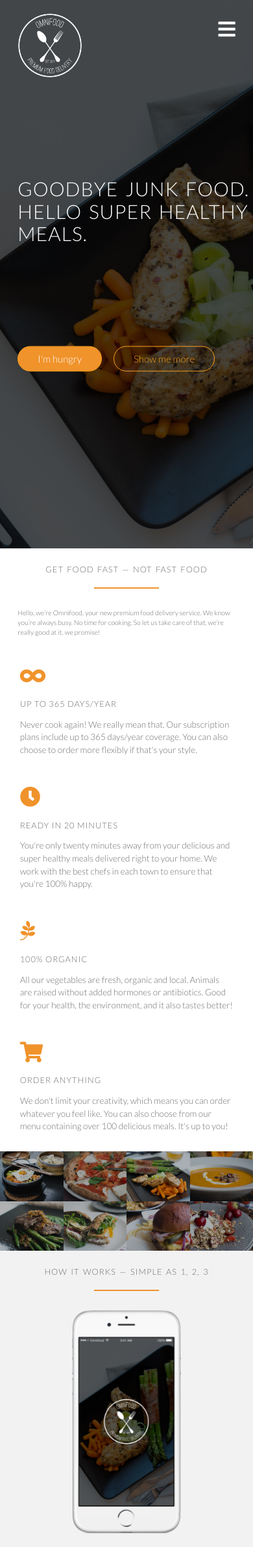
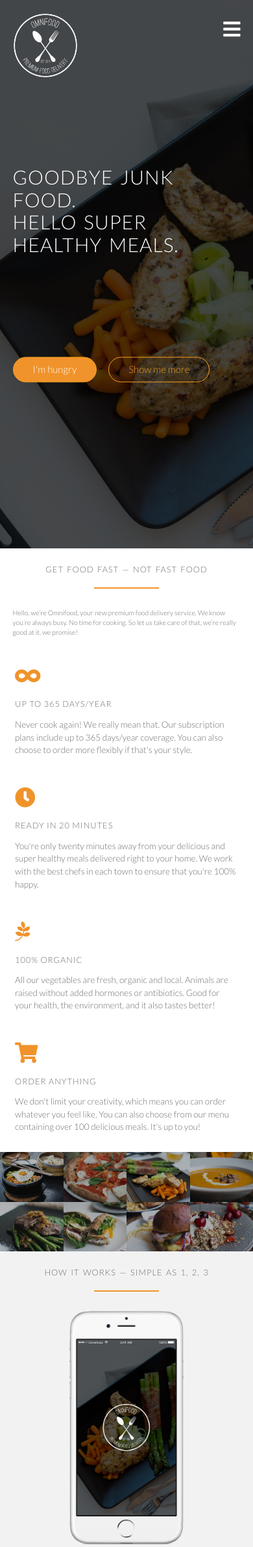
Before and after one commit to pini85/omni-food, a PHP site: page / in a window 390 px wide; the page is wider, and only the part inside the window is pictured. Shown: the top 2381 px of that part at 65% size. Run offline with PHP 8.4, Linux system fonts and the light colour scheme; some libraries are stand-ins or nearby versions.

Commit message:
fixed some browser problems

```diff
--- a/resources/css/queries.css
+++ b/resources/css/queries.css
@@ -52,7 +52,7 @@
   }
 
   .row,
-  .header-content { margin: 0 5%; }
+  .header-content { padding: 0 5%; }
 
   .main-nav {
     display: none;
@@ -83,6 +83,9 @@
     }
 
     .mobile-nav-icon { display: inline-block; }
+    .sticky {
+      top: 0px;
+    }
 
     .sticky .mobile-nav-icon i {
       font-size: 200%;
```
Also changed, not shown: resources/javascript/scripts.js (+1 -18 lines).
